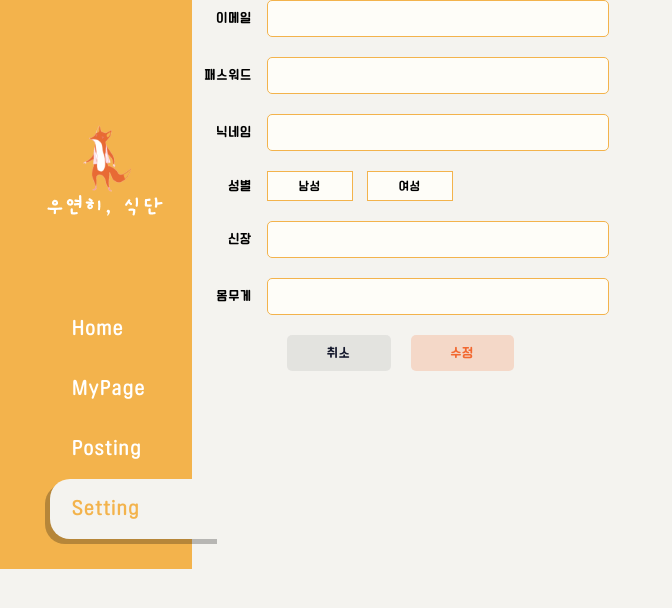
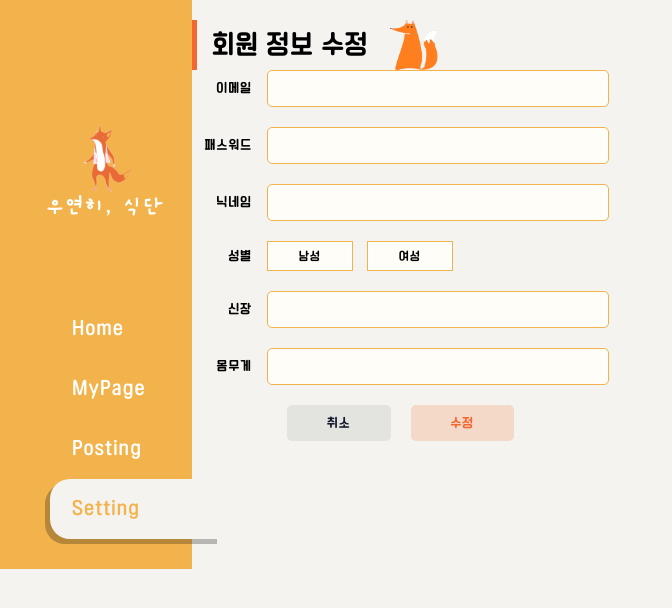
Before and after one commit to margu31/forte-diet, a React (Create React App) app: page /setting in a window 1280 px wide. Shown: the top 608 px of the page, without its empty margins (0-672 px from the left). Built offline with nearby package versions, Linux system fonts and the light colour scheme; no server answers.

Commit message:
[기능] setting 컴포넌트 및 페이지 생성

```diff
--- /dev/null
+++ b/src/containers/SettingContainer/SettingContainer.js
@@ -0,0 +1,11 @@
+import Setting from "components/Setting/Setting";
+import Title from "components/Title/Title";
+
+export default function SettingContainer() {
+  return (
+    <section>
+      <Title logoIcon="true">회원 정보 수정</Title>
+      <Setting />
+    </section>
+  );
+}
--- a/src/pages/SettingPage/SettingPage.js
+++ b/src/pages/SettingPage/SettingPage.js
@@ -1,6 +1,6 @@
-import React from 'react';
-import Setting from '../../components/Setting/Setting';
+import SettingContainer from "containers/SettingContainer/SettingContainer";
+import React from "react";
 
 export default function SettingPage() {
-  return <Setting />;
+  return <SettingContainer />;
 }
```
